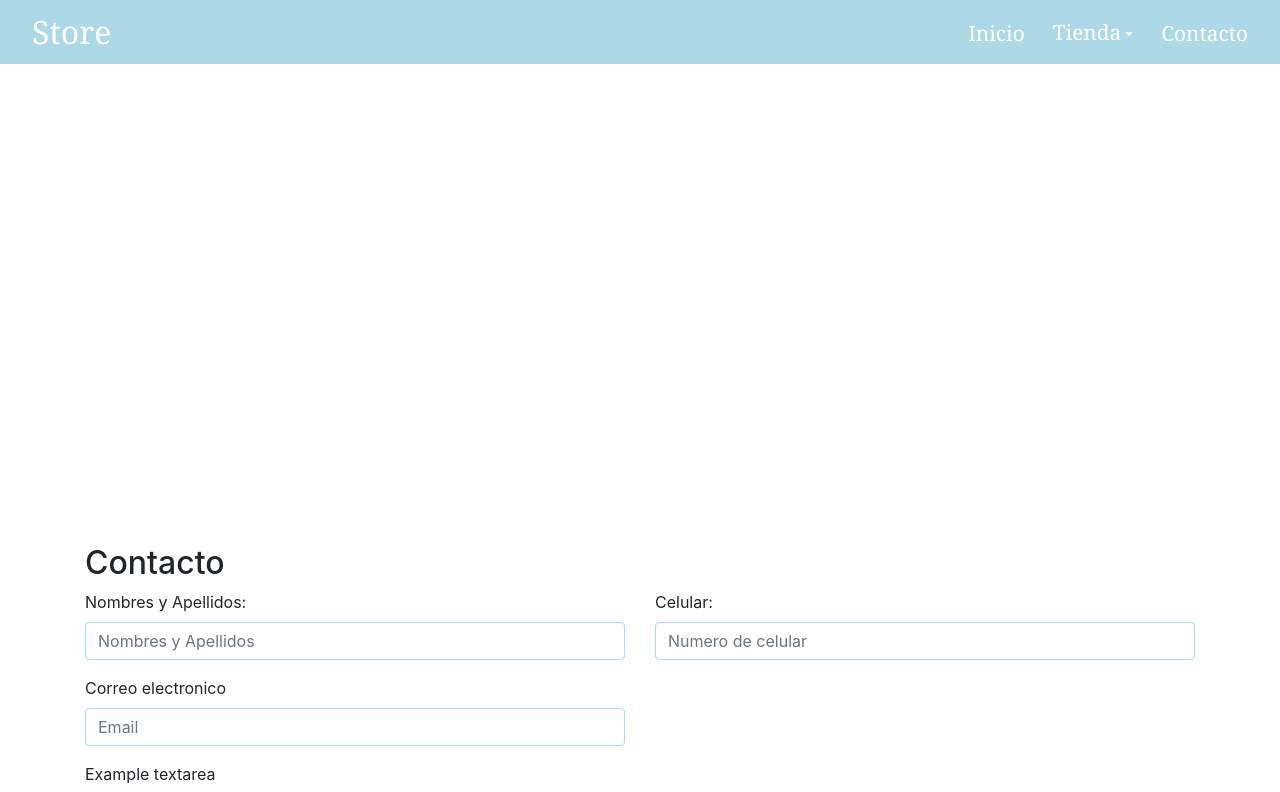
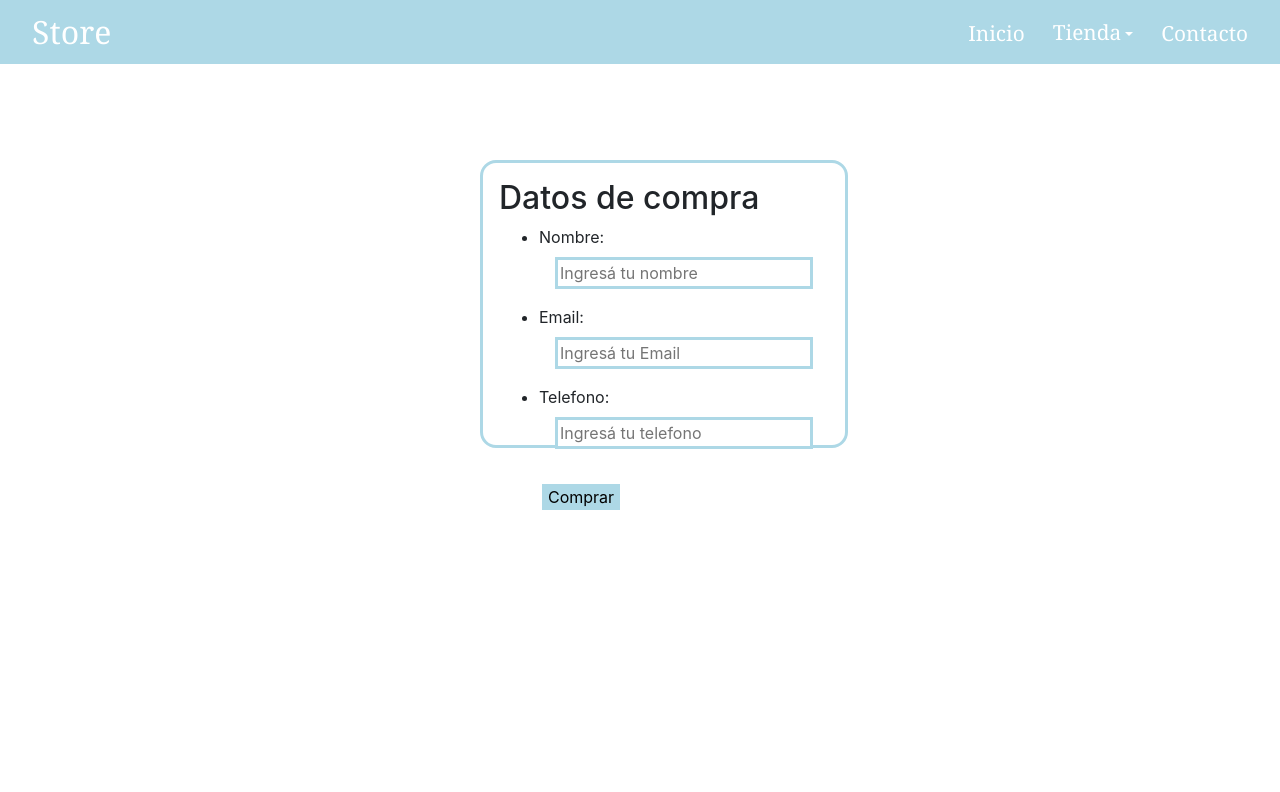
Before and after one commit to lunabartolozzi/ReactJs, a React (Create React App) app: page /firebase in a window 1280 px wide. Shown: the top 792 px of the page. Built offline with nearby package versions, Linux system fonts and the light colour scheme.

Commit message:
desafio 12

```diff
--- a/src/App.js
+++ b/src/App.js
@@ -9,7 +9,7 @@ import Inicio from "./components/Inicio";
 import Contacto from "./components/Contacto";
 import CartProvider from "./components/CartContext";
 import Cart from "./components/Cart";
-
+import Firebase from "./components/Firebase";
 
 function App() {
   return (
@@ -17,8 +17,10 @@ function App() {
       <CartProvider>
         <BrowserRouter>
           <Navbar />
-
           <Switch>
+            <Route exact path="/firebase">
+              <Firebase/>
+            </Route>
             <Route exact path="/">
               <Inicio />
               <ItemListContainer/>
--- a/src/components/Cart.js
+++ b/src/components/Cart.js
@@ -48,7 +48,7 @@ function Cart() {
                 <strong className="total">Total: ${CartPrice()}</strong>
               </td>
               <td>
-                <Link to="/" className="btn btn-success btn-block">
+                <Link to="/firebase" className="btn btn-success btn-block">
                   Pagar <i className="fa fa-angle-right"></i>
                 </Link>
               </td>
--- /dev/null
+++ b/src/components/Firebase.js
@@ -0,0 +1,84 @@
+import React, { useContext, useState } from "react";
+import { Link } from "react-router-dom";
+import { CartContext } from "./CartContext";
+import { firestore } from "../firebaseConfig";
+import firebase from "firebase/app";
+import "./firebase.css";
+
+function Firebase() {
+  const [name, setName] = useState("");
+  const [email, setEmail] = useState("");
+  const [phone, setPhone] = useState("");
+  const { carrito, CartPrice, clear } = useContext(CartContext);
+
+  function Order(e) {
+    e.preventDefault();
+    const db = firestore;
+    const orders = db.collection("orders");
+    const totalPrice = CartPrice();
+    const order = {
+      buyer: { name: name, email: email, phone: phone },
+      items: carrito,
+      date: firebase.firestore.Timestamp.fromDate(new Date()),
+      total: totalPrice,
+    };
+    console.log(order);
+    orders
+      .add(order)
+      .then(({ id }) => alert("Este es tu id:" + id))
+      .then(() => {
+        clear();
+        setName("");
+        setEmail("");
+        setPhone("");
+      })
+      .catch((error) => console.log(error));
+  }
+  return (
+    <div>
+      <form className="form-firebase">
+        <h2>Datos de compra</h2>
+        <ul className="flex-outer">
+          <li>
+            <label htmlFor="first-name">Nombre: </label>
+            <input
+              type="text"
+              id="first-name"
+              placeholder="Ingresá tu nombre"
+              value={name}
+              onChange={(e) => setName(e.target.value)}
+            />
+          </li>
+          <li>
+            <label htmlFor="email">Email: </label>
+            <input
+              type="email"
+              id="email"
+              placeholder="Ingresá tu Email"
+              value={email}
+              onChange={(e) => setEmail(e.target.value)}
+            />
+          </li>
+          <li>
+            <label htmlFor="phone">Telefono: </label>
+            <input
+              type="tel"
+              id="phone"
+              placeholder="Ingresá tu telefono"
+              value={phone}
+              onChange={(e) => setPhone(e.target.value)}
+            />
+          </li>
+
+          <Link to="/">
+            <button className="firebase-button" type="submit" onClick={Order}>
+              Comprar
+            </button>
+          </Link>
+        </ul>
+      </form>
+    </div>
+  );
+}
+
+export default Firebase;
--- a/src/components/ItemDetail.js
+++ b/src/components/ItemDetail.js
@@ -6,7 +6,7 @@ import { CartContext } from "./CartContext";
 
 
 function ItemDetail({ item }) {
-  console.dir(item)
+
   const { addItem } = useContext(CartContext);
 
   const [stock, setStock] = useState(5);
--- a/src/components/ItemDetailContainer.js
+++ b/src/components/ItemDetailContainer.js
@@ -6,18 +6,15 @@ import { firestore } from "../firebaseConfig";
 const ItemDetailContainer = ({articulos}) => {
   const [detalles, setDetalles] = useState({});
   const { id } = useParams();
-  console.log('id: ', id)
+
 
   useEffect(() => {
     if(id){
         const db = firestore
         const collection = db.collection('articulos')
-        console.dir(collection)
         const query = collection.doc(id).get()
         query
         .then((result) => {
-          console.log(result.id)
-          console.log(result.data())
             setDetalles({id: result.id, ...result.data()})
           })
           .catch((error) => {
--- a/src/components/ItemListContainer.js
+++ b/src/components/ItemListContainer.js
@@ -18,7 +18,7 @@ function ItemListContainer() {
         setArticulos(resultado);
       }
     });
-  }, []);
+  }, [category]);
   const obtenerArticulos = new Promise((resolve, reject) => {
     const db = firestore;
     const collection = db.collection("articulos");
@@ -38,13 +38,13 @@ function ItemListContainer() {
   return (
     <div>
       {category ? (
-        <h3>Resultado de busqueda..</h3>
+        <h3>Resultado de busqueda... {category}  </h3>
       ) : (
           <> </>
         )}
-      <div className="item-list">
+
         <ItemList articulos={articulos} />
-      </div>
+
     </div>
   );
 }
--- /dev/null
+++ b/src/components/firebase.css
@@ -0,0 +1,33 @@
+
+#first-name{
+    border: lightblue solid;
+    margin-left: 1rem;
+    margin-bottom: 1rem;
+}
+#email{
+    border: lightblue solid;
+    margin-left: 1rem;
+    margin-bottom: 1rem;
+}
+#phone{
+    border: lightblue solid;
+    margin-left: 1rem;
+    margin-bottom: 1rem;
+}
+.form-firebase{
+border: lightblue solid ;
+border-radius: 1rem;
+width: 23rem;
+height: 18rem;
+    margin-top: 6rem;
+ margin-left: 30rem;
+ padding-left: 1rem;
+ margin-bottom: 1rem;
+ padding-top: 1rem;
+
+}
+.firebase-button{
+    background-color: lightblue;
+    border:  white solid;
+    margin-top: 1rem;
+}
```
Also changed, not shown: 1 other file (tests, documents, lock files or other folders).
